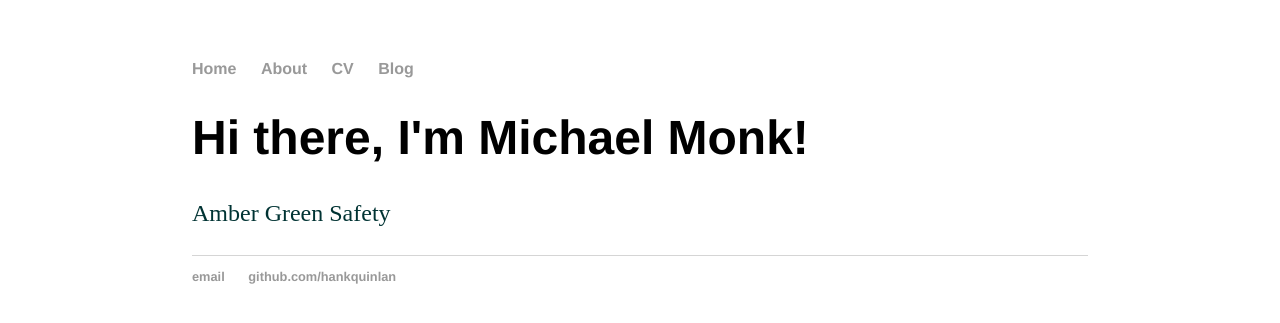
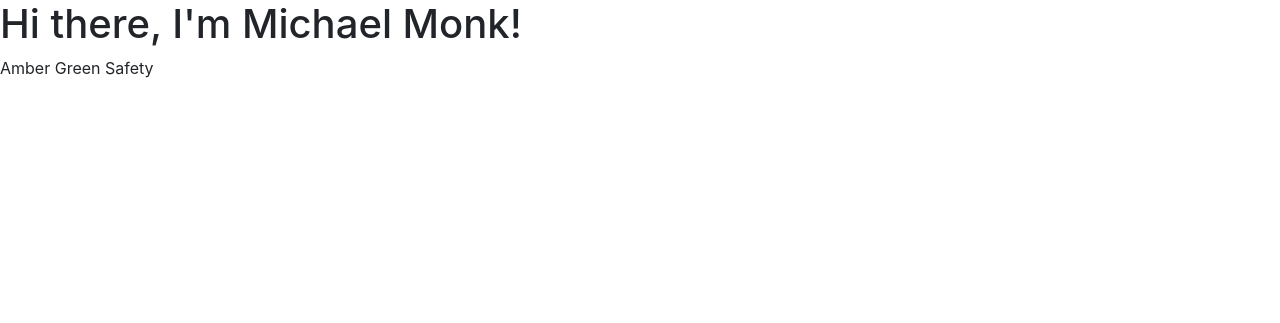
Before and after one commit to ambergreensafety/www.ambergreensafety.co.uk, a Jekyll site: the page built from index.html, in a window 1280 px wide. Shown: the top 323 px of the page. Built offline with Jekyll 4.4.1, drawn with Linux system fonts in a browser that asks for light colours.

Commit message:
Update default.html

```diff
--- a/_layouts/default.html
+++ b/_layouts/default.html
@@ -1,29 +1,22 @@
-<!DOCTYPE html>
-	<html>
+<!doctype html>
+<html lang="en">
   <head>
+    <!-- Required meta tags -->
+    <meta charset="utf-8">
+    <meta name="viewport" content="width=device-width, initial-scale=1, shrink-to-fit=no">
+
+    <!-- Bootstrap CSS -->
+    <link rel="stylesheet" href="https://stackpath.bootstrapcdn.com/bootstrap/4.1.0/css/bootstrap.min.css" integrity="sha384-9gVQ4dYFwwWSjIDZnLEWnxCjeSWFphJiwGPXr1jddIhOegiu1FwO5qRGvFXOdJZ4" crossorigin="anonymous">
+
     <title>{{ page.title }}</title>
-			<!-- link to main stylesheet -->
-			<link rel="stylesheet" type="text/css" href="/css/main.css">
   </head>
   <body>
-			<nav>
-	    		<ul>
-	        		<li><a href="/">Home</a></li>
-		        	<li><a href="/about">About</a></li>
-	        		<li><a href="/cv">CV</a></li>
-	        		<li><a href="/blog">Blog</a></li>
-	    		</ul>
-			</nav>
-			<div class="container">
-
     {{ content }}
 
-			</div><!-- /.container -->
-			<footer>
-	    		<ul>
-	        		<li><a href="mailto:hankquinlanhub@gmail.com">email</a></li>
-	        		<li><a href="https://github.com/hankquinlan">github.com/hankquinlan</a></li>
-				</ul>
-			</footer>
+    <!-- Optional JavaScript -->
+    <!-- jQuery first, then Popper.js, then Bootstrap JS -->
+    <script src="https://code.jquery.com/jquery-3.3.1.slim.min.js" integrity="sha384-q8i/X+965DzO0rT7abK41JStQIAqVgRVzpbzo5smXKp4YfRvH+8abtTE1Pi6jizo" crossorigin="anonymous"></script>
+    <script src="https://cdnjs.cloudflare.com/ajax/libs/popper.js/1.14.0/umd/popper.min.js" integrity="sha384-cs/chFZiN24E4KMATLdqdvsezGxaGsi4hLGOzlXwp5UZB1LY//20VyM2taTB4QvJ" crossorigin="anonymous"></script>
+    <script src="https://stackpath.bootstrapcdn.com/bootstrap/4.1.0/js/bootstrap.min.js" integrity="sha384-uefMccjFJAIv6A+rW+L4AHf99KvxDjWSu1z9VI8SKNVmz4sk7buKt/6v9KI65qnm" crossorigin="anonymous"></script>
   </body>
 </html>
```
Lines whose indentation alone changed are shown as unchanged.
